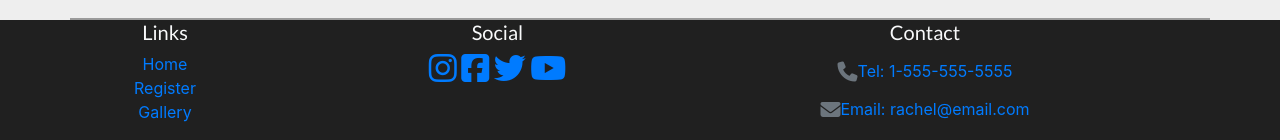
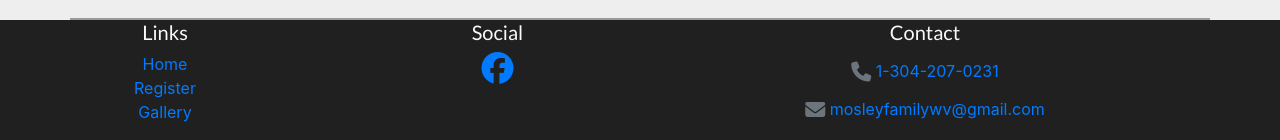
Before and after one commit to kdotelle/reunion, a website: page gallery.html in a window 1280 px wide. Shown: the part 1188-1328 px from the top of the page. Drawn offline with nearby package versions, Linux system fonts and the light colour scheme.

Commit message:
contact info updated

```diff
--- a/gallery.html
+++ b/gallery.html
@@ -330,29 +330,23 @@
           <!--Social Media Links-->
           <div class="col-6 col-sm-5 text-center">
             <h5>Social</h5>
-            <a href="http://instagram.com/">
-              <i class="fa fa-instagram fa-2x"> </i>
-            </a>
             <a href="https://www.facebook.com/mosleyfamily">
-              <i class="fa fa-facebook-square fa-2x"> </i>
-            </a>
-            <a href="http://twitter.com/">
-              <i class="fa fa-twitter fa-2x"> </i>
-            </a>
-            <a href="http://youtube.com/">
-              <i class="fa fa-youtube fa-2x"> </i>
+              <i class="fab fa-facebook fa-2x"> </i>
             </a>
           </div>
           <!--Contact Info-->
           <div class="col-sm-4 text-light text-center">
             <h5>Contact</h5>
-            <a role="button" class="btn btn-link" href="tel:+15555555555"
-              ><i class="fa fa-phone fa-lg text-secondary"> </i>Tel:
-              1-555-555-5555 </a
+            <a role="button" class="btn btn-link" href="tel:+13042070231"
+              ><i class="fa fa-phone fa-lg text-secondary"> </i>
+              1-304-207-0231 </a
             ><br />
-            <a role="button" class="btn btn-link" href="mailto:rachel@email.com"
-              ><i class="fa fa-envelope fa-lg text-secondary"> </i>Email:
-              rachel@email.com</a
+            <a
+              role="button"
+              class="btn btn-link"
+              href="mailto:mosleyfamilywv@gmail.com"
+              ><i class="fa fa-envelope fa-lg text-secondary"> </i>
+              mosleyfamilywv@gmail.com</a
             >
           </div>
         </div>
```
Also changed, not shown: index.html (+10 -15 lines), register.html (+10 -16 lines).
